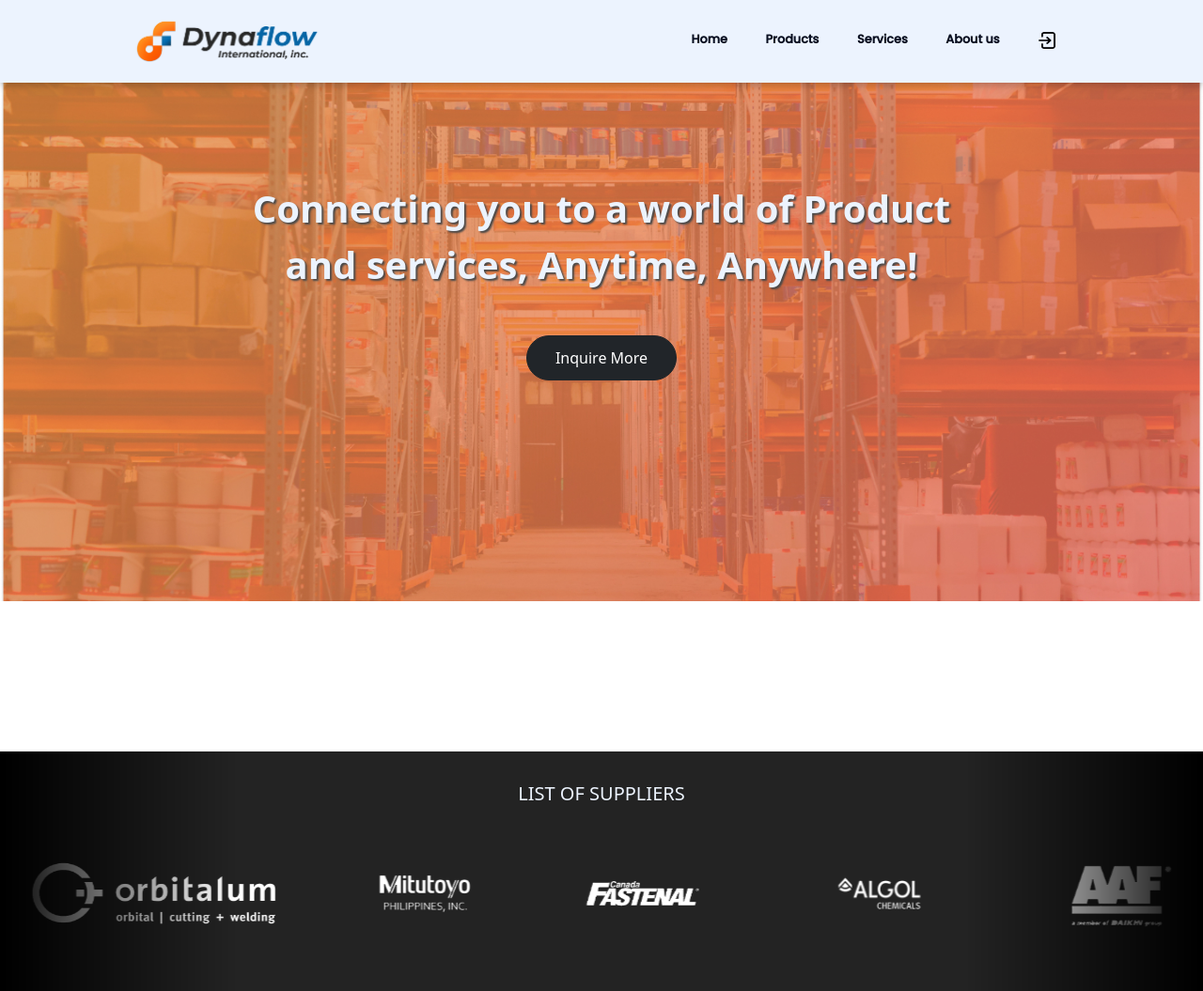
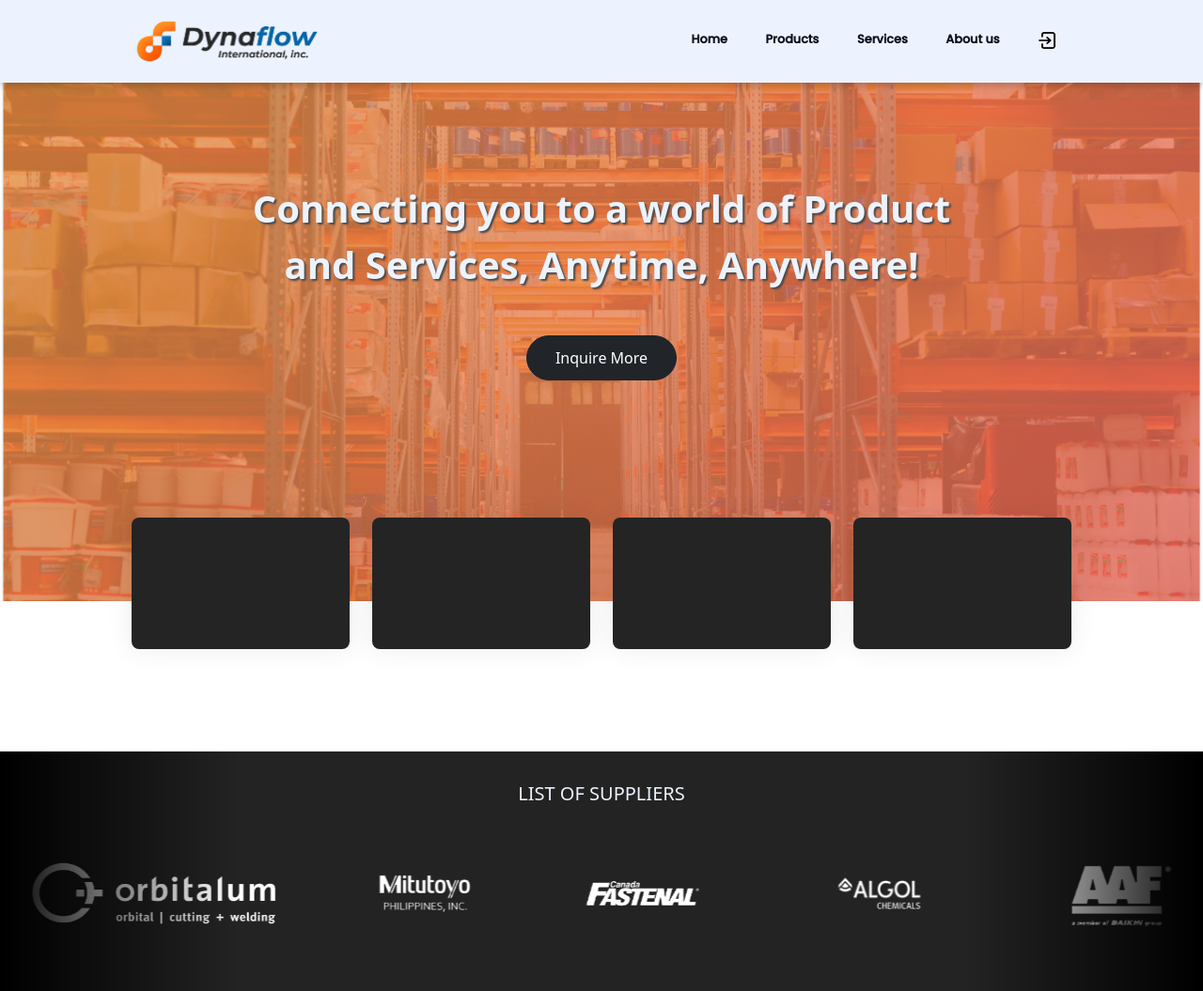
Before and after one commit to Dynaflow-git/Dynaflow-Website, a PHP site: page / in a window 1280 px wide. Shown: the top 1055 px of the page at 94% size. Run offline with PHP 8.4, Linux system fonts and the light colour scheme.

Commit message:
initial commit

```diff
--- a/index.html
+++ b/index.html
@@ -11,6 +11,7 @@
     <link rel="stylesheet" href="https://cdnjs.cloudflare.com/ajax/libs/font-awesome/6.0.0-beta3/css/all.min.css">
     <link href="https://cdn.jsdelivr.net/npm/bootstrap@5.0.2/dist/css/bootstrap.min.css" rel="stylesheet"
         integrity="sha384-EVSTQN3/azprG1Anm3QDgpJLIm9Nao0Yz1ztcQTwFspd3yD65VohhpuuCOmLASjC" crossorigin="anonymous">
+
 
 
 </head>
@@ -58,37 +59,34 @@
         <div class="text-header">
 
             <p class="fw-bolder">Connecting you to a world of Product <br>
-                and services, Anytime, Anywhere!</p>
+                and Services, Anytime, Anywhere!</p>
             <button type="button" class="btn btn-dark Inquire">Inquire More</button>
         </div>
         <!-- icon boxes -->
-        <!-- <div class="icon-boxes position-relative">
-            <div class="container position-relative">
-                <div class="rower gy-4 mt-5">
+        <div class="icon-boxes">
+            <div class="row gy-3 mt-5">
                 <div class="col-xl-3 col-md-6">
                     <div class="icon-box">
-                            <p></p>
+                        <p>Icon 1</p>
                     </div>
                 </div>
                 <div class="col-xl-3 col-md-6">
                     <div class="icon-box">
-                            <p></p>
+                        <p>Icon 2</p>
                     </div>
                 </div>
                 <div class="col-xl-3 col-md-6">
                     <div class="icon-box">
-                            <p></p>
+                        <p>Icon 3</p>
                     </div>
                 </div>
                 <div class="col-xl-3 col-md-6">
                     <div class="icon-box">
-                            <p></p>
+                        <p>Icon 4</p>
                     </div>
                 </div>
             </div>
         </div>
-        </div> -->
-
     </div>
 
 
--- a/style.css/content.css
+++ b/style.css/content.css
@@ -38,46 +38,51 @@ bottom: 0;
 left: 0;
 right: 0;
 height: calc(50% + 20px);
-background-color: #fff;
 }
 }
-.rower{
-align-content: center;
-text-align: center;
-margin: 0 auto;
-display: flex;
-justify-content: center;
-padding: 0;
-width: 100%;
+s
+
+.icon-box{
+    flex: 1 1 200px;
+    box-sizing: border-box;
+    justify-content: center;
+    align-items: center;
+    position: relative;
+    overflow: hidden;
+    transition: all 0.3s ease-in-out;
+    box-shadow: 0 0 29px 0 rgba(0, 0, 0, 0.08);
+    border-radius: 8px;
+    z-index: 1;
+   width: auto;
+    height: auto;
+    background-color: #242424;
+    margin: 10px;
+}
+.icon-boxes .row{
+    margin: 0 auto;
+    width: 80%;
+    display: flex;
+    justify-content: center;
+    flex-wrap: wrap;
 }
 
-.icon-box{
-flex: 1;
-box-sizing: border-box;
+
+.hero-image .icon-box {
+padding: 50px 20px;
+position: relative;
+overflow: hidden;
+transition: all 0.3s ease-in-out;
+box-shadow: 0 0 29px 0 rgba(0, 0, 0, 0.08);
+border-radius: 8px;
+z-index: 1;
+width: 100%;
+height: auto;
 background-color: #242424;
-justify-content: center;
-align-items: center;
+margin-top: -110px;
 
 }
 
-.hero-image .icon-box {
-padding: 80px 30px;
-position: relative;
-overflow: hidden;
-box-shadow: 0 0 29px 0 rgba(0, 0, 0, 0.08);
-transition: all 0.3s ease-in-out;
-border-radius: 8px;
-z-index: 1;
-height: auto;
-text-align: center;
-justify-items: center;
-align-items: center;
-margin: 15px;
-margin-top: -110px;
-}
-
 .hero-image .icon-box .title a {
-color: var(--color-third);
 transition: 0.3s;
 font-weight: lighter;
 text-align: center;
@@ -265,7 +270,7 @@ padding: 0;
 
 .container{
 max-width: 100%;
-height: 60vh;
+height: 70vh;
 justify-content: center;
 align-items: center;
 margin: 0 auto ;
```
Lines whose indentation alone changed are shown as unchanged.
